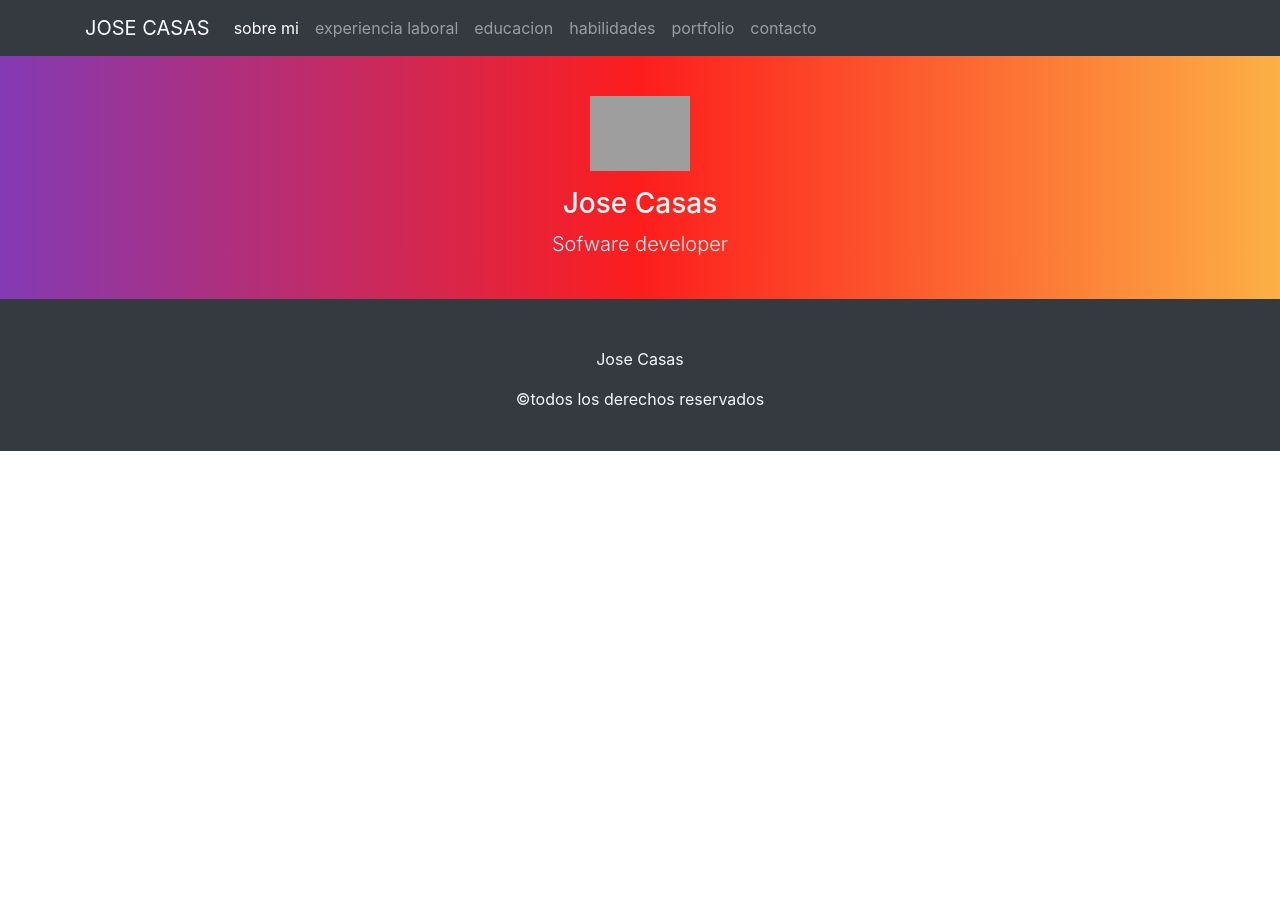
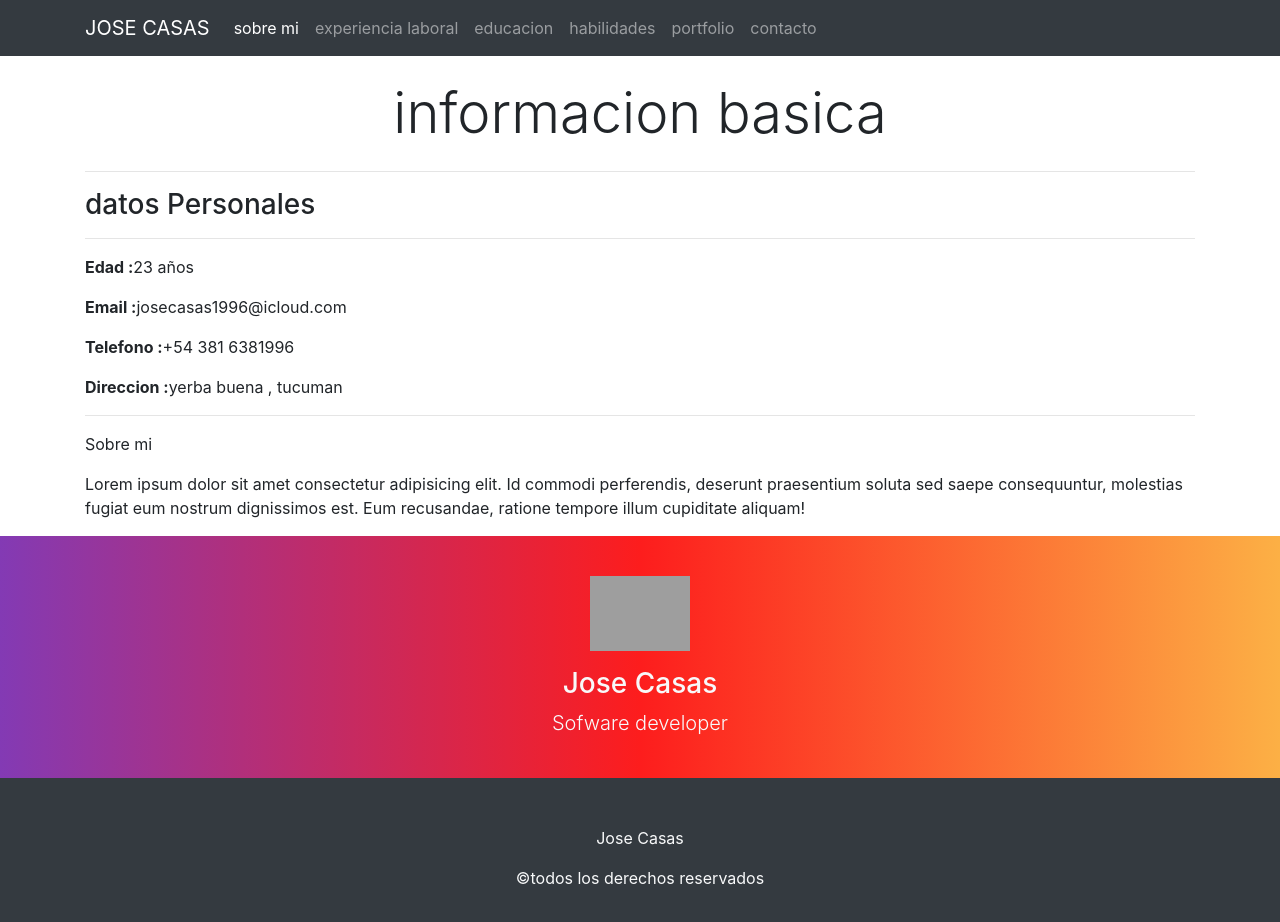
Before and after one commit to casasjose/casasjose.github.io, a plain HTML site: page index.html in a window 1280 px wide. Before the commit the page ends 800 px from the top, so only its background shows below. Drawn offline with nearby package versions, Linux system fonts and the light colour scheme; grey boxes are pictures that could not be loaded; some icons are missing.

Commit message:
se agrego la seccion de datos personales

```diff
--- a/index.html
+++ b/index.html
@@ -60,19 +60,44 @@
         </div>
       </nav>
     </header>
+    <section class="container">
+      <h2 class="display-4 text-center my-4" id="informacionBasica">
+        informacion basica
+      </h2>
+      <hr />
+      <article>
+        <h3>datos Personales</h3>
+        <hr />
+        <p><strong>Edad :</strong>23 años</p>
+        <p><strong>Email :</strong>josecasas1996@icloud.com</p>
+        <p><strong>Telefono :</strong>+54 381 6381996</p>
+        <p><strong>Direccion :</strong>yerba buena , tucuman</p>
+        <hr />
+        <p>Sobre mi</p>
+        <p>
+          Lorem ipsum dolor sit amet consectetur adipisicing elit. Id commodi
+          perferendis, deserunt praesentium soluta sed saepe consequuntur,
+          molestias fugiat eum nostrum dignissimos est. Eum recusandae, ratione
+          tempore illum cupiditate aliquam!
+        </p>
+      </article>
+    </section>
     <section class="fondo text-center text-light py-4">
       <div class="contaier">
-        <img src="img/Captura de Pantalla 2020-04-27 a la(s) 10.39.49.png" class="avatar my-3">
+        <img
+          src="img/Captura de Pantalla 2020-04-27 a la(s) 10.39.49.png"
+          class="avatar my-3"
+        />
         <h3>Jose Casas</h3>
         <p class="lead">Sofware developer</p>
       </div>
     </section>
     <footer class="bg-dark text-light py-4">
-         <div class="container text-center">
-            <i class="fab fa-acquisitions-incorporated fa-2x mr-2"></i>
-            <p class="text-light">Jose Casas</p>
-            <p>&copy;todos los derechos reservados</p>
-          </div>
+      <div class="container text-center">
+        <i class="fab fa-acquisitions-incorporated fa-2x mr-2"></i>
+        <p class="text-light">Jose Casas</p>
+        <p>&copy;todos los derechos reservados</p>
+      </div>
     </footer>
     <script
       src="https://code.jquery.com/jquery-3.4.1.slim.min.js"
```
